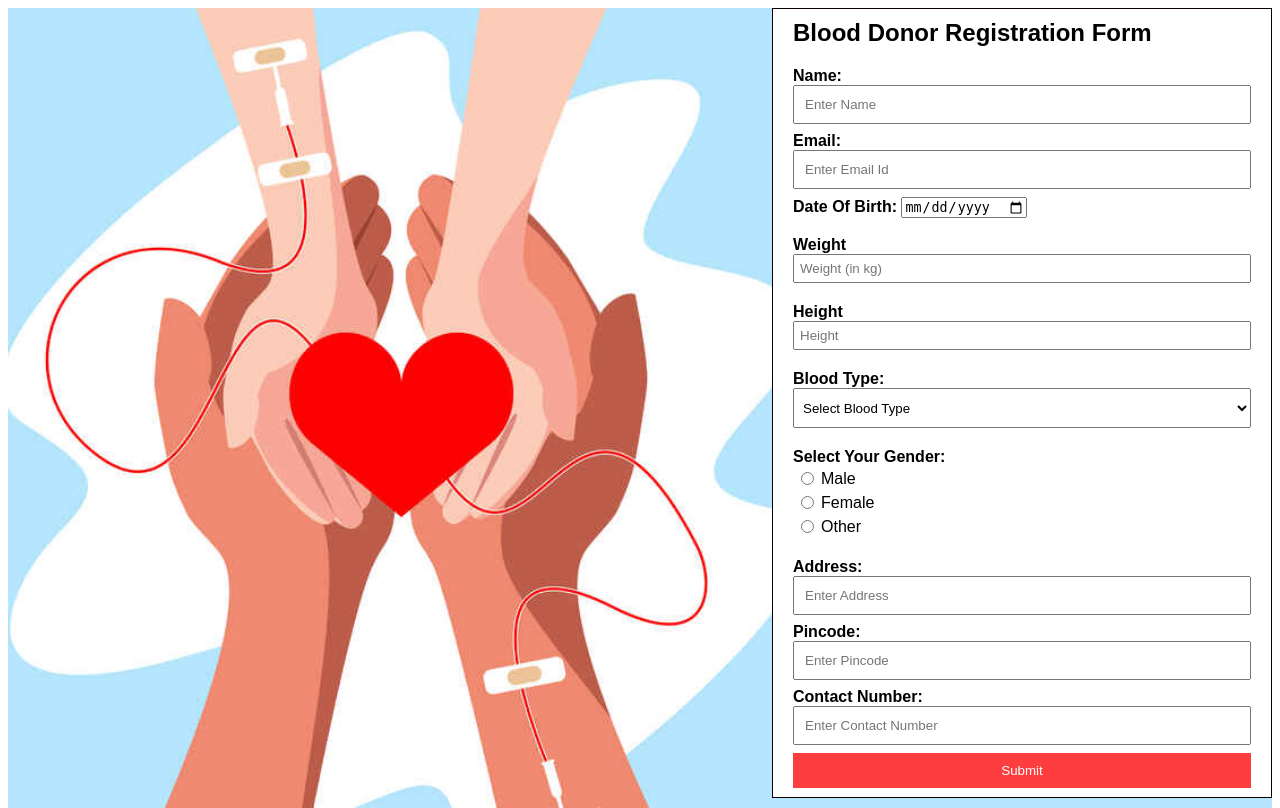
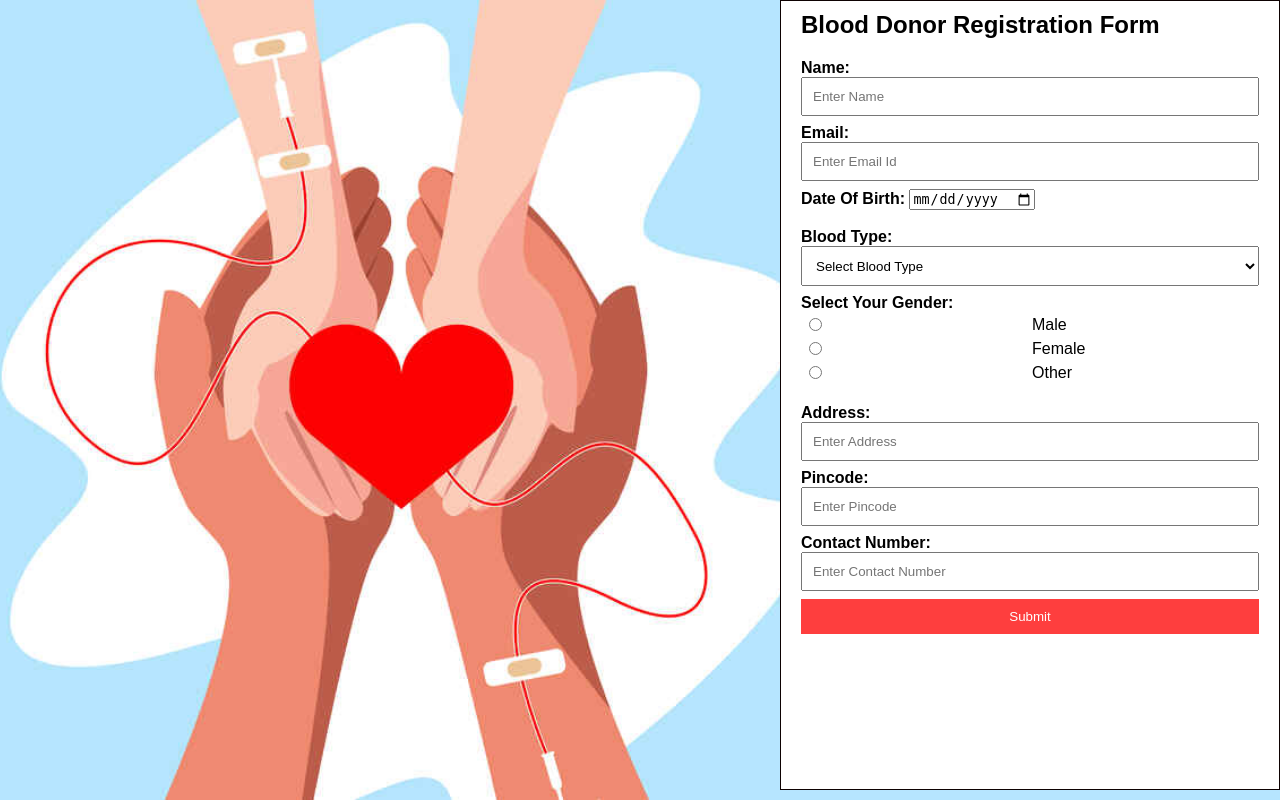
Before and after one commit to Sanjib-Mukherjee/Blood_donation_website, a PHP site: the page made by donor&receiver/Donor.php in a window 1280 px wide. Run offline with PHP 8.4, Linux system fonts and the light colour scheme.

Commit message:
Update Donor.php
Removed Weight and Height fields from the form.
Improved indentation and formatting for better code readability.
Added comments to various sections of the HTML code for clarity.

```diff
--- a/donor&receiver/Donor.php
+++ b/donor&receiver/Donor.php
@@ -5,16 +5,19 @@
 body, html {
   height: 100%;
   font-family: Arial, Helvetica, sans-serif;
+  margin: 0;
+  padding: 0;
 }
 
 * {
   box-sizing: border-box;
 }
 
+/* Background image styles */
 .bgimg {
   /* The image used */
   background-image: url("db2.jpg");
-  height:100%;
+  height: 100%;
   width: 100%;
 
   /* Center and scale the image nicely */
@@ -30,34 +33,26 @@ body, html {
   right: 0;
   background-color: white;
   max-width: 500px;
-  height:790px;
+  height: 790px;
   margin: 0 auto;
   border: 1px solid #0d0101;
   padding: 20px;
 }
 
 /* Full-width input fields */
-  input[type="text"],input[type="email"],
+input[type="text"],
+input[type="email"],
 select {
   width: 100%;
   padding: 10px;
-      margin-bottom:8px;
+  margin-bottom: 8px;
 }
+
 select {
   height: 40px;
 }
-input[type="int"],input[type="int"],
-  select {
-      width: 100%;
-      padding: 5px;
-      margin-bottom:20px
-}
 
-input[type=text]:focus, input[type=password]:focus {
-  background-color: #ddd;
-  outline: none;
-}
-/* Set a style for the submit button */
+/* Submit button styles */
 input[type="submit"] {
   background-color: #fe3e3e;
   color: white;
@@ -66,16 +61,24 @@ input[type="submit"] {
   cursor: pointer;
   width: 100%;
 }
+
 input[type="submit"]:hover {
   background-color: #eb0d0d;
 }
-h2{
+
+h2 {
   margin-top: -10px;
 }
 
+/* Gender radio buttons table styles */
+.gender {
+  width: 100%;
+}
+
+.gender td {
+  width: 50%;
+}
 </style>
-
-
 </head>
 <body>
 <div class="bgimg">
@@ -91,10 +94,7 @@ h2{
       <label for="birthday"><b>Date Of Birth:</b></label>
       <input type="date" id="birthday" name="birthday">
       <br><br>
-<label for="weight"><b>Weight</b></label>
-<input type="int" placeholder="Weight (in kg)" name="weight" id="weight" required>
-<label for="Height"><b>Height</b></label>
-<input type="int" placeholder="Height" name="Height" id="Height" required><br>
+      <!-- Removed Weight and Height fields -->
       <label for="bloodType"><b>Blood Type:</b></label>
       <select id="bloodType" name="bloodType" required>
         <option value="">Select Blood Type</option>
@@ -110,13 +110,20 @@ h2{
       <br>
       <label for="gender"><b>Select Your Gender:</b></label>
       <table class="gender">
-    <tr> <td>   <input type="radio" id="male" name="gender" value="Male">  </td>
-    <td> <label for="male">Male</label> </td> </tr>
-    <tr> <td>   <input type="radio" id="female" name="gender" value="Female">   </td>
-    <td> <label for="female">Female</label> </td> </tr>
-    <tr> <td>   <input type="radio" id="other" name="gender" value="Other">   </td>
-    <td> <label for="other">Other</label> </td> </tr>
-  </table> <br>
+        <tr>
+          <td><input type="radio" id="male" name="gender" value="Male"></td>
+          <td><label for="male">Male</label></td>
+        </tr>
+        <tr>
+          <td><input type="radio" id="female" name="gender" value="Female"></td>
+          <td><label for="female">Female</label></td>
+        </tr>
+        <tr>
+          <td><input type="radio" id="other" name="gender" value="Other"></td>
+          <td><label for="other">Other</label></td>
+        </tr>
+      </table>
+      <br>
       <label for="Address"><b>Address:</b></label>
       <input type="text" placeholder="Enter Address" id="Address" name="Address" required>
       <br>
```
Lines whose indentation alone changed are shown as unchanged.
